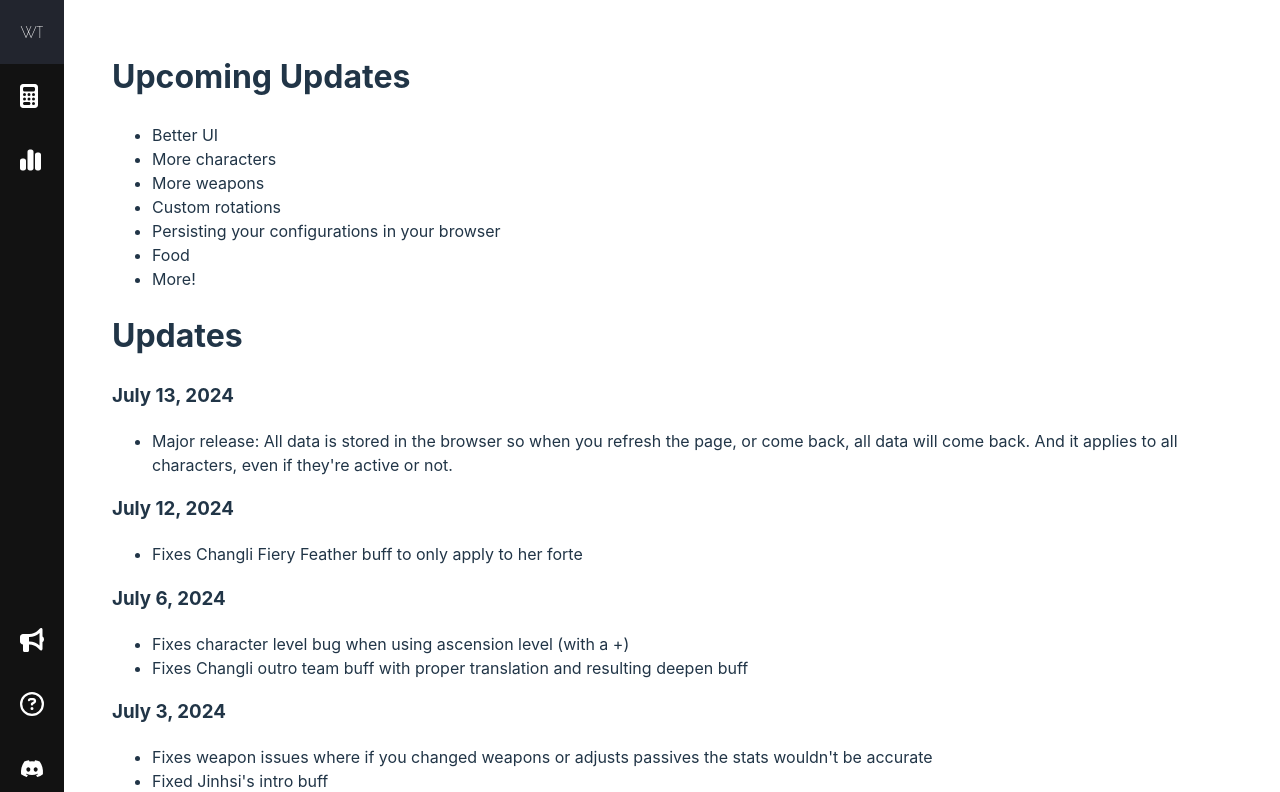
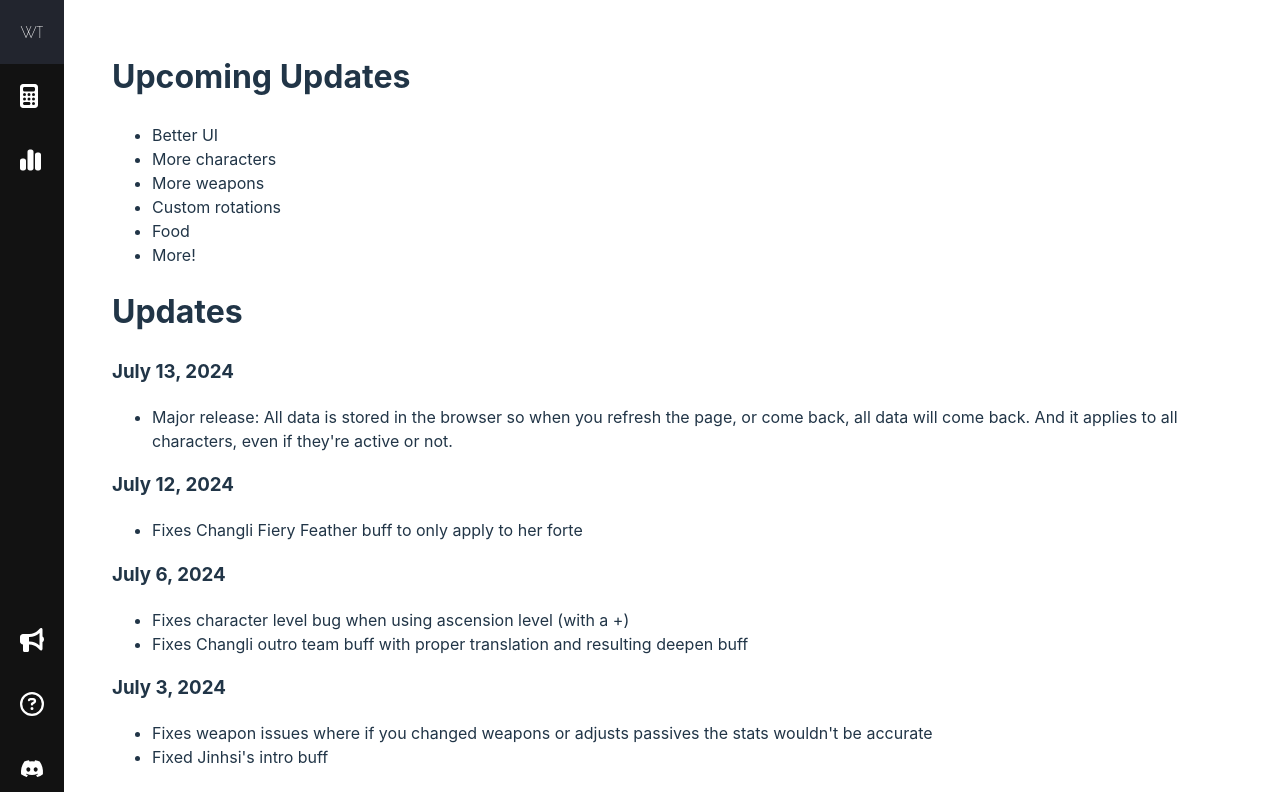
Before and after one commit to ryanbenson/wuthering-waves-optimizer, a Vue app: page /updates in a window 1280 px wide. Shown: the top 792 px of the page. Built offline with nearby package versions, Linux system fonts and the light colour scheme.

Commit message:
Removes persisted line item in upcoming updates since it released

```diff
--- a/src/pages/UpdatesView.vue
+++ b/src/pages/UpdatesView.vue
@@ -6,7 +6,6 @@
       <li>More characters</li>
       <li>More weapons</li>
       <li>Custom rotations</li>
-      <li>Persisting your configurations in your browser</li>
       <li>Food</li>
       <li>More!</li>
     </ul>
```
